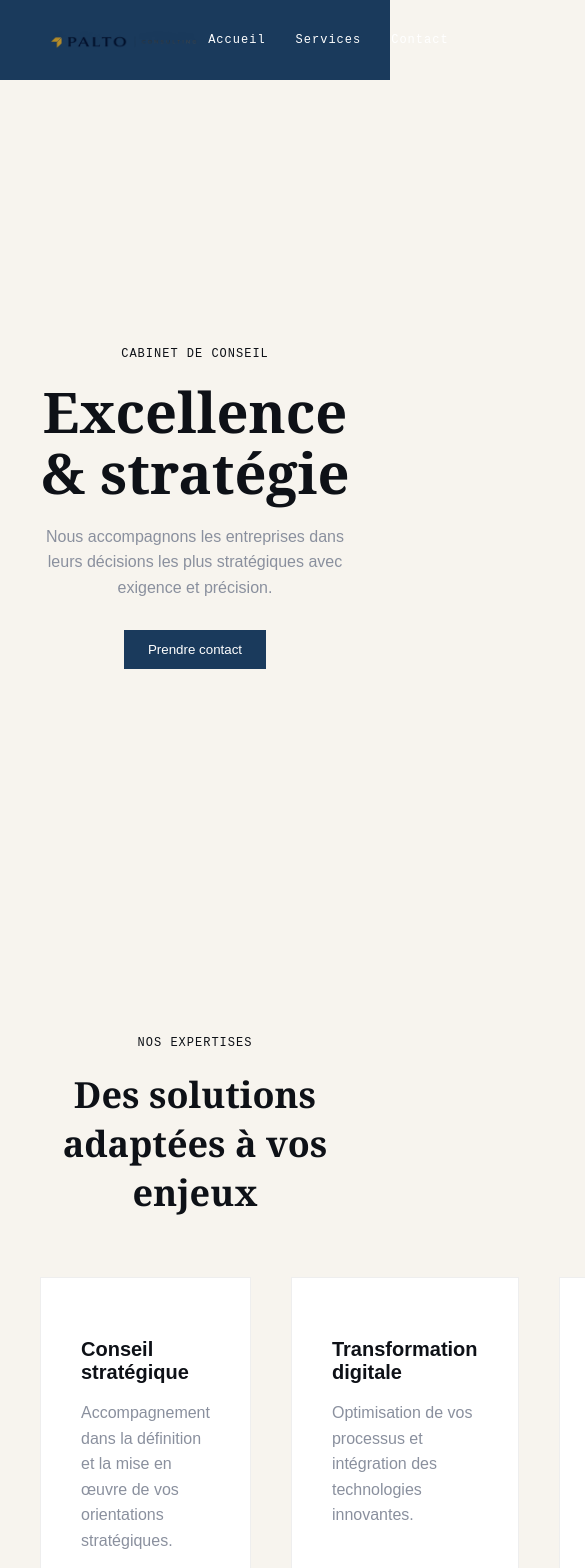
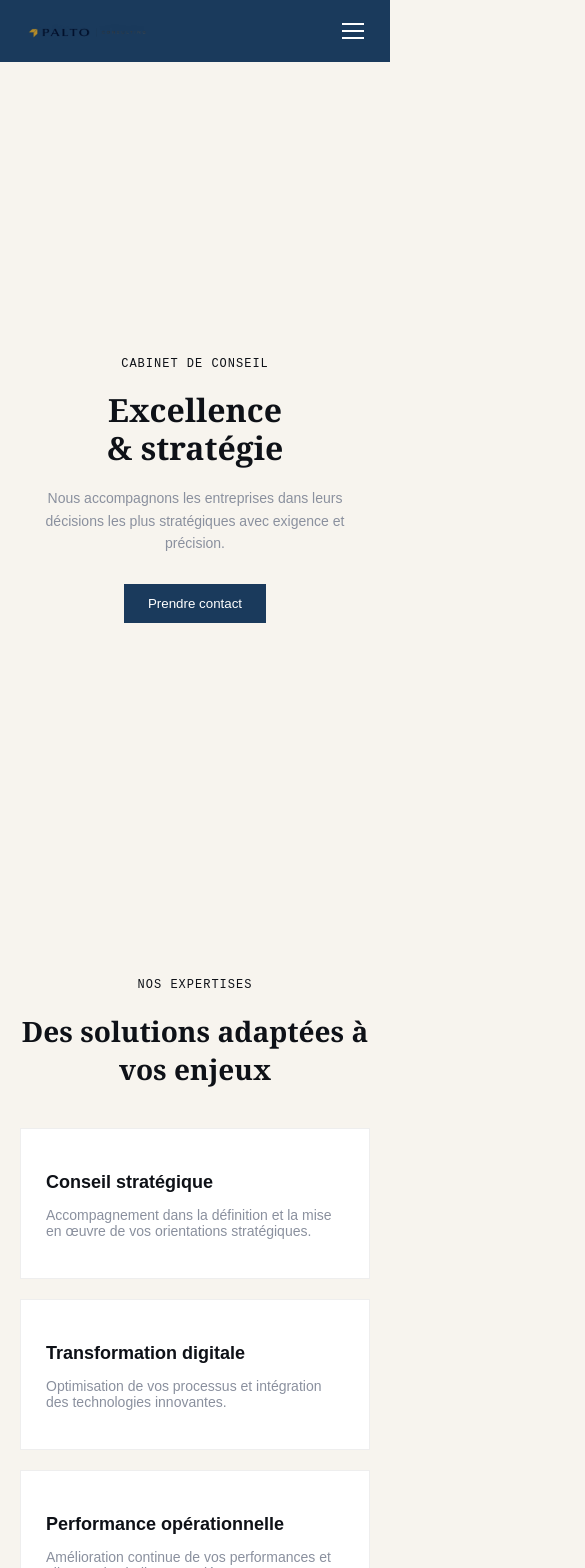
Before and after one commit to jlacroze/palto, a React (Vite) app: page / in a window 390 px wide. Shown: the top 1568 px of the page, 585 px wide, since content can reach past the window. Built offline with nearby package versions, Linux system fonts and the light colour scheme.

Commit message:
change mobile first

```diff
--- a/src/components/Navbar/Navbar.jsx
+++ b/src/components/Navbar/Navbar.jsx
@@ -1,17 +1,53 @@
+import { useState, useEffect } from "react";
 import styles from "./Navbar.module.css";
 import logo from "../../assets/logo.png";
 
 export default function Navbar() {
+  const [isOpen, setIsOpen] = useState(false);
+
+  // bloque le scroll quand menu ouvert
+  useEffect(() => {
+    document.body.style.overflow = isOpen ? "hidden" : "";
+  }, [isOpen]);
+
+  const toggleMenu = () => setIsOpen(!isOpen);
+  const closeMenu = () => setIsOpen(false);
+
   return (
     <nav className={styles.navbar}>
-  <div className={styles["navbar-inner"]}>
+      <div className={styles.inner}>
         <img src={logo} alt="PALTO" className={styles.logo} />
 
+        {/* Desktop */}
         <div className={styles.links}>
           <a href="#">Accueil</a>
           <a href="#">Services</a>
           <a href="#">Contact</a>
         </div>
+
+        {/* Burger */}
+        <button
+          className={`${styles.burger} ${isOpen ? styles.open : ""}`}
+          onClick={toggleMenu}
+          aria-label="Menu"
+        >
+          <span />
+          <span />
+          <span />
+        </button>
+      </div>
+
+      {/* Overlay */}
+      <div
+        className={`${styles.overlay} ${isOpen ? styles.show : ""}`}
+        onClick={closeMenu}
+      />
+
+      {/* Mobile menu */}
+      <div className={`${styles.mobileMenu} ${isOpen ? styles.show : ""}`}>
+        <a onClick={closeMenu}>Accueil</a>
+        <a onClick={closeMenu}>Services</a>
+        <a onClick={closeMenu}>Contact</a>
       </div>
     </nav>
   );
--- a/src/components/Navbar/Navbar.module.css
+++ b/src/components/Navbar/Navbar.module.css
@@ -1,22 +1,129 @@
 .navbar {
-  position: relative; /* plus besoin de absolute */
   width: 100%;
   background-color: var(--color-cobalt);
   display: flex;
-  justify-content: center;
+  flex-direction: column;
+  align-items: center;
+  position: relative;
 }
 
-.navbar-inner {
+/* ===== CONTAINER ===== */
+
+.inner {
   width: 100%;
-  max-width: 1200px;
-  padding: 20px 40px;
+  padding: 15px 20px;
   display: flex;
   justify-content: space-between;
   align-items: center;
+  z-index: 30;
+}
+
+.logo {
+  height: 32px;
+}
+
+/* ===== BURGER ===== */
+
+.burger {
+  display: flex;
+  flex-direction: column;
+  gap: 5px;
+  cursor: pointer;
+  background: none;
+  border: none;
+  z-index: 40;
+}
+
+.burger span {
+  width: 22px;
+  height: 2px;
+  background-color: white;
+  transition: all 0.3s ease;
+}
+
+/* animation burger */
+.open span:nth-child(1) {
+  transform: rotate(45deg) translate(4px, 4px);
+}
+
+.open span:nth-child(2) {
+  opacity: 0;
+}
+
+.open span:nth-child(3) {
+  transform: rotate(-45deg) translate(4px, -4px);
+}
+
+/* ===== LINKS DESKTOP ===== */
+
+.links {
+  display: none;
+}
+
+/* ===== OVERLAY ===== */
+
+.overlay {
+  position: fixed;
+  inset: 0;
+  background: rgba(0, 0, 0, 0.2);
+  opacity: 0;
+  pointer-events: none;
+  transition: opacity 0.3s ease;
+  z-index: 10;
+}
+
+.overlay.show {
+  opacity: 1;
+  pointer-events: all;
+}
+
+/* ===== MOBILE MENU ===== */
+
+.mobileMenu {
+  position: fixed;
+  top: 0;
+  left: 0;
+  width: 100%;
+  height: 100vh;
+  background-color: var(--color-cobalt);
+
+  display: flex;
+  flex-direction: column;
+  justify-content: center;
+  align-items: center;
+  gap: 40px;
+
+  transform: translateY(-100%);
+  transition: transform 0.4s ease;
+  z-index: 20;
+}
+
+.mobileMenu.show {
+  transform: translateY(0);
+}
+
+.mobileMenu a {
+  color: white;
+  font-family: "Georgia", serif;
+  font-size: 26px;
+  letter-spacing: 2px;
+  cursor: pointer;
+}
+
+/* ===== DESKTOP ===== */
+
+@media (min-width: 768px) {
+  .inner {
+    max-width: 1200px;
+    padding: 20px 40px;
   }
 
   .logo {
     height: 40px;
+  }
+
+  .burger {
+    display: none;
   }
 
   .links {
@@ -31,3 +138,4 @@
     font-size: 12px;
     letter-spacing: 1px;
   }
+}
--- a/src/sections/Hero/Hero.module.css
+++ b/src/sections/Hero/Hero.module.css
@@ -1,27 +1,46 @@
 .hero {
-  height: 100vh;
+  min-height: 100vh;
   background-color: var(--color-cream);
   color: var(--color-ink);
   display: flex;
   align-items: center;
   justify-content: center;
-  padding: 0 40px;
+  padding: 40px 20px;
+  text-align: center;
 }
 
 .content {
-  max-width: 700px;
-  text-align: center;
+  max-width: 100%;
 }
 
 .hero h1 {
-  font-size: 56px;
-  line-height: 1.1;
+  font-size: 32px;
+  line-height: 1.2;
   margin: 20px 0;
-  color: var(--color-ink);
 }
 
 .subtitle {
+  font-size: 14px;
   color: var(--color-silver);
   margin-bottom: 30px;
   line-height: 1.6;
 }
+
+/* ===== DESKTOP ===== */
+@media (min-width: 768px) {
+  .hero {
+    padding: 0 40px;
+  }
+
+  .content {
+    max-width: 700px;
+  }
+
+  .hero h1 {
+    font-size: 56px;
+  }
+
+  .subtitle {
+    font-size: 16px;
+  }
+}
--- a/src/sections/Services/Services.module.css
+++ b/src/sections/Services/Services.module.css
@@ -1,48 +1,64 @@
 .services {
   background-color: var(--color-cream);
-  padding: 100px 40px;
+  padding: 60px 20px;
   display: flex;
   justify-content: center;
 }
 
 .inner {
-  max-width: 1200px;
   width: 100%;
   text-align: center;
 }
 
 .services h2 {
-  font-size: 36px;
-  margin: 20px 0 60px;
+  font-size: 28px;
+  margin: 20px 0 40px;
 }
 
 .grid {
   display: grid;
-  grid-template-columns: repeat(3, 1fr);
-  gap: 40px;
+  grid-template-columns: 1fr;
+  gap: 20px;
 }
 
 .card {
   background-color: white;
-  padding: 40px;
+  padding: 25px;
   text-align: left;
   border: 1px solid #eee;
-  transition: all 0.3s ease;
 }
 
 .card h3 {
-  font-size: 20px;
-  margin-bottom: 15px;
-  color: var(--color-ink);
+  font-size: 18px;
+  margin-bottom: 10px;
 }
 
 .card p {
+  font-size: 14px;
   color: var(--color-silver);
-  line-height: 1.6;
 }
 
-/* Effet premium subtil */
-.card:hover {
-  transform: translateY(-5px);
-  border-color: var(--color-gold);
+/* ===== DESKTOP ===== */
+@media (min-width: 768px) {
+  .services {
+    padding: 100px 40px;
+  }
+
+  .inner {
+    max-width: 1200px;
+  }
+
+  .services h2 {
+    font-size: 36px;
+    margin-bottom: 60px;
+  }
+
+  .grid {
+    grid-template-columns: repeat(3, 1fr);
+    gap: 40px;
+  }
+
+  .card {
+    padding: 40px;
+  }
 }
--- a/src/styles/globals.css
+++ b/src/styles/globals.css
@@ -32,3 +32,7 @@ h1, h2 {
   border: none;
   cursor: pointer;
 }
+img {
+  max-width: 100%;
+  height: auto;
+}
```
Lines whose indentation alone changed are shown as unchanged.
